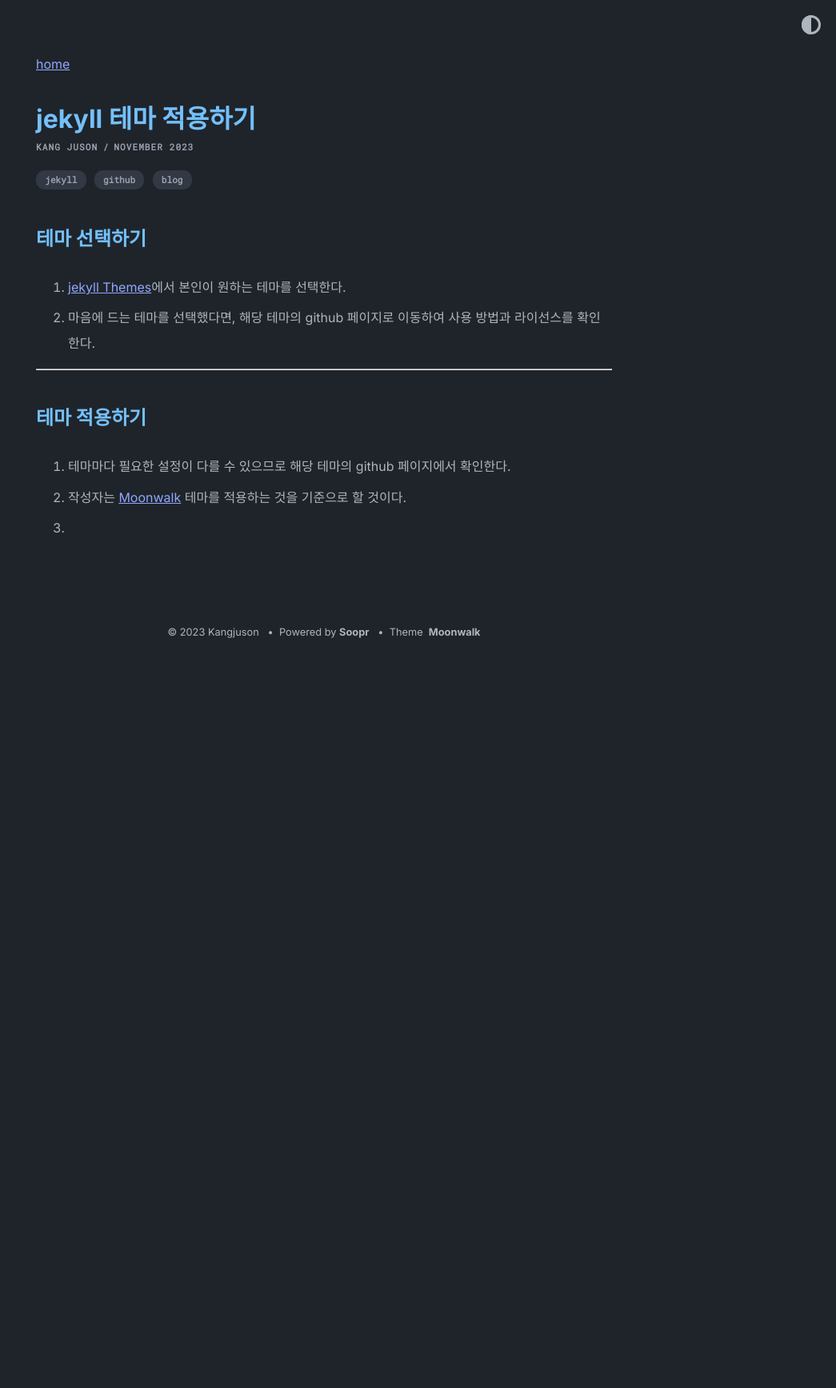
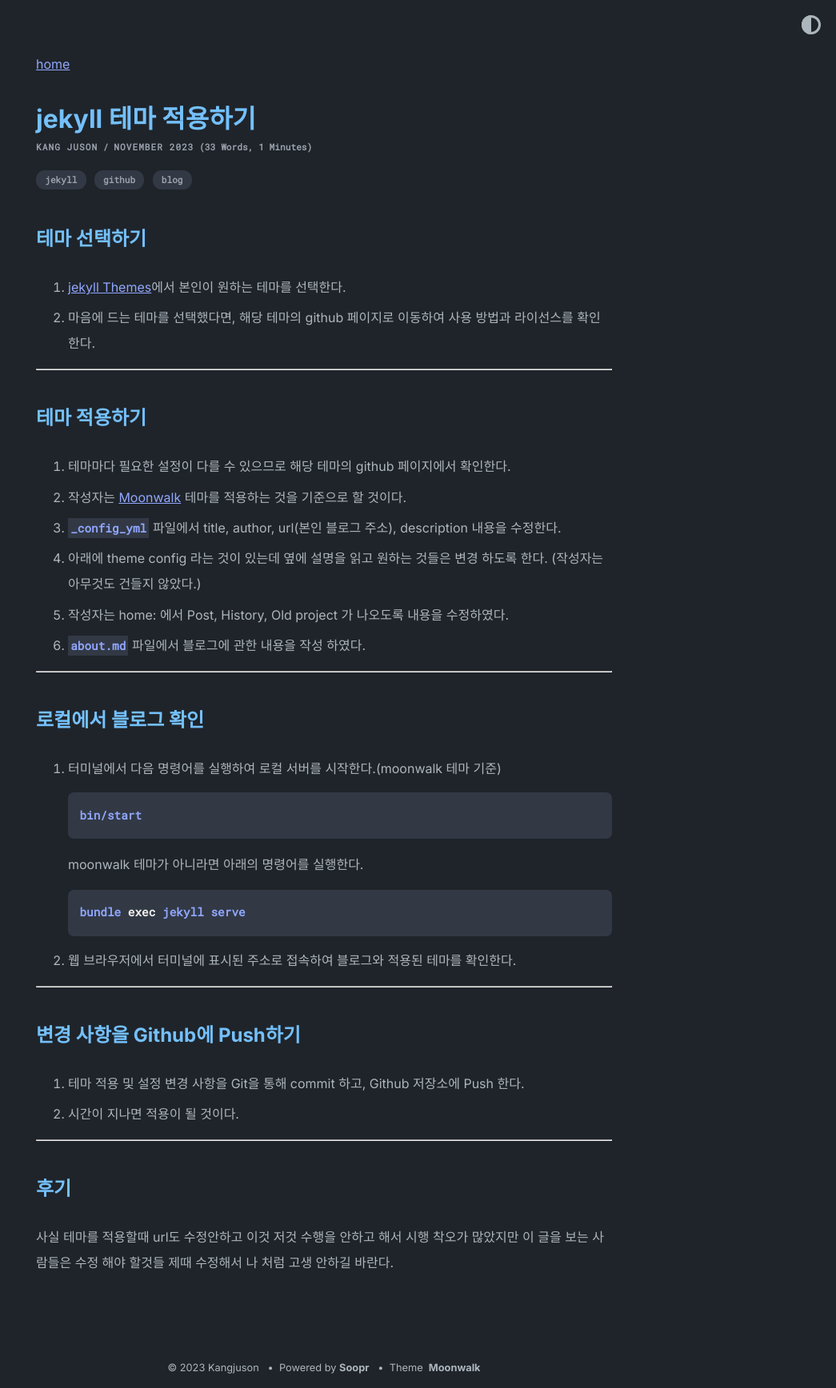
Before and after one commit to kangjuson/kangjuson.github.io, a Jekyll site: the page built from _posts/2023-11-29-Themes-post .md, in a window 1280 px wide. Shown: the whole page at 80% size, without its empty margins (235-1280 px from the left). Built offline with Jekyll 4.4.1, drawn with Linux system fonts in a browser that asks for light colours; comment, search, counter and statistics services are not loaded; before the commit the page ends 900 px from its top, so only the background shows below that.

Commit message:
테마 적용 포스팅 완료

````diff
--- a/_posts/2023-11-29-Themes-post .md
+++ b/_posts/2023-11-29-Themes-post .md
@@ -16,4 +16,35 @@ tags: [jekyll, Github, Blog]
 
 1. 테마마다 필요한 설정이 다를 수 있으므로 해당 테마의 github 페이지에서 확인한다.
 2. 작성자는 [Moonwalk](http://jekyllthemes.org/themes/moonwalk/) 테마를 적용하는 것을 기준으로 할 것이다.
-3.
+3. `_config_yml` 파일에서 title, author, url(본인 블로그 주소), description 내용을 수정한다.
+4. 아래에 theme config 라는 것이 있는데 옆에 설명을 읽고 원하는 것들은 변경 하도록 한다. (작성자는 아무것도 건들지 않았다.)
+5. 작성자는 home: 에서 Post, History, Old project 가 나오도록 내용을 수정하였다.
+6. `about.md` 파일에서 블로그에 관한 내용을 작성 하였다.
+
+---
+
+## 로컬에서 블로그 확인
+
+1. 터미널에서 다음 명령어를 실행하여 로컬 서버를 시작한다.(moonwalk 테마 기준)
+```sh
+bin/start
+```
+moonwalk 테마가 아니라면 아래의 명령어를 실행한다.
+```sh
+bundle exec jekyll serve
+```
+
+2. 웹 브라우저에서 터미널에 표시된 주소로 접속하여 블로그와 적용된 테마를 확인한다.
+
+---
+
+## 변경 사항을 Github에 Push하기
+
+1. 테마 적용 및 설정 변경 사항을 Git을 통해 commit 하고, Github 저장소에 Push 한다.
+2. 시간이 지나면 적용이 될 것이다.
+
+---
+
+## 후기
+
+사실 테마를 적용할때 url도 수정안하고 이것 저것 수행을 안하고 해서 시행 착오가 많았지만 이 글을 보는 사람들은 수정 해야 할것들 제때 수정해서 나 처럼 고생 안하길 바란다.
````
Also changed, not shown: _data/home.yml (+5 -5 lines).
